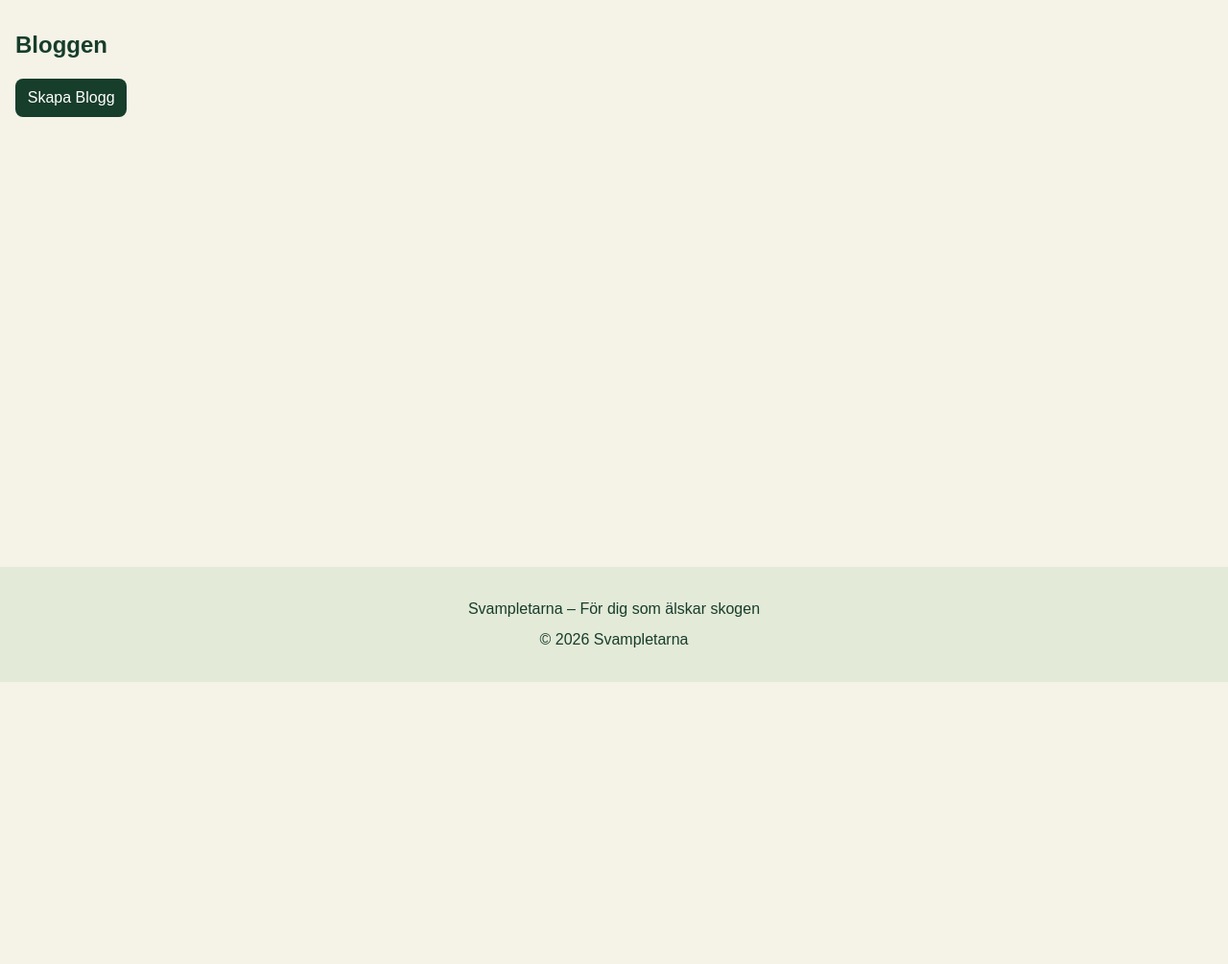
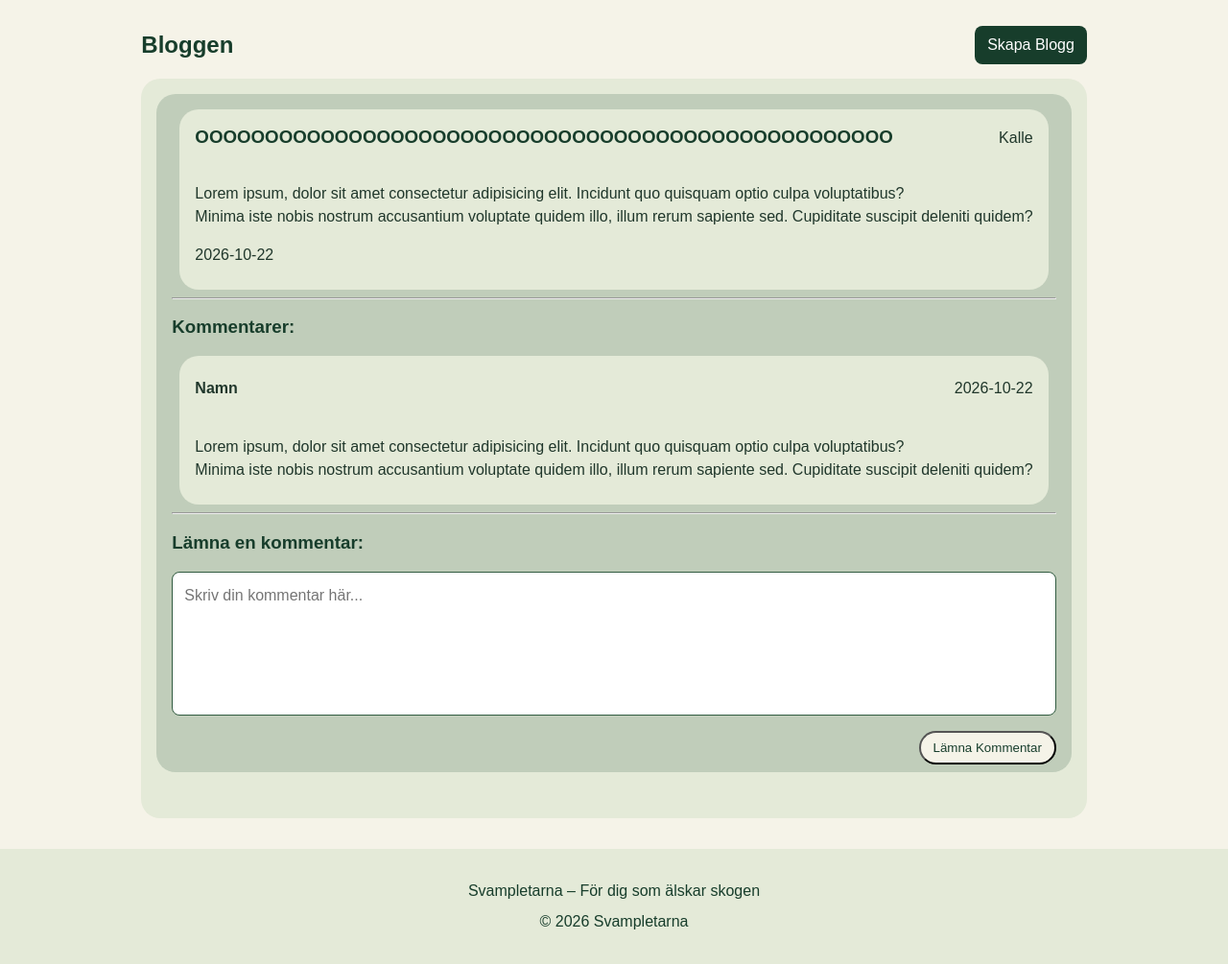
Before and after one commit to EmptyHat42/typescript_blog, a website: page HTML/blogg.html in a window 1280 px wide. Shown: the part 89-1094 px from the top of the page at 96% size. Before the commit the page ends 800 px from the top, so only its background shows below. Drawn offline with Linux system fonts and the light colour scheme.

Commit message:
Started TS coding. done with getting info from forms documents and saving in LocalStorage.

```diff
--- a/CSS/blogg.css
+++ b/CSS/blogg.css
@@ -0,0 +1,92 @@
+main{
+    margin-left: auto;
+    margin-right: auto;
+}
+
+.separator{
+    display: flex;
+    justify-content: space-between;
+    align-items:center;
+    margin-left: 1rem;
+    margin-right: 1rem;
+}
+
+.separator > a{
+    align-content: center;
+    height: fit-content;
+}
+
+.separator-two{
+    display: flex;
+    justify-content: space-between;
+    align-items:center;
+}
+
+
+#allBlogPosts{
+    background-color: var(--lightgreen);
+    border-radius: 20px;
+    padding: 1rem;
+    margin-left: 1rem;
+    margin-right: 1rem;
+    margin-bottom: 2rem;
+}
+
+.blog-post{
+    background-color: rgb(49, 91, 64, 20%);
+    border-radius: 20px;
+    padding: 0.5rem;
+    padding-left: 1rem;
+    padding-right: 1rem;
+    margin-bottom: 2rem;
+}
+
+.text-section{
+    background-color: var(--lightgreen);
+    border-radius: 20px;
+    padding-left: 1rem;
+    padding-right: 1rem;
+    padding-bottom: 0.5rem;
+    margin: 0.5rem;
+}
+
+form > p{
+    display: flex;
+    flex-direction: column;
+}
+
+form > p > textarea {
+    border-radius: 8px;
+    border: 1px solid var(--green);
+    padding: 0.75rem;
+    font: inherit;
+    height: 150px;
+    width: 100%;
+    resize: none;
+    box-sizing: border-box;
+}
+
+form > p:last-child {
+    margin-bottom: 0;
+    width: auto;
+    align-self: flex-end;
+    align-items: flex-end;
+}
+
+form > p:last-child > input {
+    background-color: var(--cream);
+    color: var(--darkgreen);
+    padding-left: 0.8rem;
+    padding-right: 0.8rem;
+    padding-top: 0.5rem;
+    padding-bottom: 0.5rem;
+    border-radius: 2rem;
+    display: inline-block;
+    text-decoration: none;
+    cursor: pointer;
+}
+
+form > p:last-child > input:hover {
+    background-color: var(--darkgreen);
+    color: var(--white);
+}
--- a/CSS/skapa_blogg.css
+++ b/CSS/skapa_blogg.css
@@ -26,6 +26,7 @@ form {
     background-color: var(--lightgreen);
     border-radius: 20px;
     box-sizing: border-box;
+    margin-bottom: 2rem;
 }
 
 form > h2 {
--- a/HTML/blogg.html
+++ b/HTML/blogg.html
@@ -8,8 +8,8 @@
     <link rel="stylesheet" href="../CSS/app.css" />
     <link rel="stylesheet" href="../CSS/blogg.css" />
     <link rel="stylesheet" href="https://cdnjs.cloudflare.com/ajax/libs/font-awesome/7.3.1/css/all.min.css" />
-    <script src="../JS/blogg.js" defer></script>
-    <script src="../JS/nav.js" defer></script>
+    <script type="module" src="../JS/blog.js" defer></script>
+    <script src="../JS/loggedIn.js" defer></script>
 </head>
 
 <body>
@@ -48,8 +48,57 @@
         </nav>
     </header>
     <main>
-        <h2>Bloggen</h2>
-        <a href="skapa_blogg.html" class="redirect-button">Skapa Blogg</a>
+        <div class="separator">
+            <h2>Bloggen</h2>
+            <a href="skapa_blogg.html" class="redirect-button">Skapa Blogg</a>
+        </div>
+        <section id="allBlogPosts">
+            <section class="blog-post">
+                <section class="text-section">
+                    <div class="separator-two">
+                        <h3>OOOOOOOOOOOOOOOOOOOOOOOOOOOOOOOOOOOOOOOOOOOOOOOOOO</h3>
+                        <p>Kalle</p>
+                    </div>
+                    <p>Lorem ipsum, dolor sit amet consectetur adipisicing elit. Incidunt quo quisquam optio culpa
+                        voluptatibus? <br>
+                        Minima iste nobis nostrum accusantium voluptate quidem illo, illum rerum sapiente sed.
+                        Cupiditate
+                        suscipit deleniti quidem?
+                    </p>
+                    <p>2026-10-22</p>
+                </section>
+                <hr>
+                <section class="commentSectionRead">
+                    <h3>Kommentarer:</h3>
+                    <section class="text-section">
+                        <div class="separator-two">
+                            <h4>Namn</h4>
+                            <p>2026-10-22</p>
+                        </div>
+                        <p>Lorem ipsum, dolor sit amet consectetur adipisicing elit. Incidunt quo quisquam optio culpa
+                            voluptatibus? <br>
+                            Minima iste nobis nostrum accusantium voluptate quidem illo, illum rerum sapiente sed.
+                            Cupiditate
+                            suscipit deleniti quidem?
+                        </p>
+                    </section>
+                </section>
+                <hr>
+                <section class="commentSectionWrite">
+                    <h3>Lämna en kommentar:</h3>
+                    <form class="commentHere">
+                        <p>
+                            <label for="comment"></label>
+                            <textarea id="comment" name="comment" rows="20" placeholder="Skriv din kommentar här..."
+                                required></textarea>
+                        </p>
+                        <p>
+                            <input type="submit" value="Lämna Kommentar">
+                        </p>
+                    </form>
+                </section>
+            </section>
+        </section>
     </main>
     <footer>
         <p>Svampletarna – För dig som älskar skogen</p>
--- a/JS/blog.js
+++ b/JS/blog.js
@@ -1,2 +1,54 @@
+const createBlogRef = document.querySelector("#createBlog");
+function init() {
+    if (createBlogRef) {
+        createBlogRef.addEventListener("submit", saveBlog);
+    }
+}
+window.onload = init;
+const maxPosts = 5;
+function saveBlog(event) {
+    event.preventDefault();
+    const savedPosts = localStorage.getItem("blogPosts");
+    const blogPosts = savedPosts ? JSON.parse(savedPosts) : [];
+    const titleInput = document.querySelector("#Title");
+    const textInput = document.querySelector("#blogText");
+    console.log(blogPosts);
+    if (blogPosts.length < maxPosts) {
+        if (titleInput && textInput) {
+            const title = titleInput.value;
+            const text = textInput.value;
+            const newPost = new BlogPost(title, text);
+            blogPosts.push(newPost);
+            try {
+                localStorage.setItem("blogPosts", JSON.stringify(blogPosts));
+                console.log("Blog post saved!", blogPosts);
+            }
+            catch (error) {
+                console.error("Could not save blog post:", error);
+                alert("Kunde inte spara blogginlägget.");
+            }
+        }
+    }
+    else {
+        alert("Du kan inte skapa fler blogginlägg. Ta bort några och försök igen.");
+    }
+}
+class BlogPost {
+    constructor(title, text) {
+        this.title = title;
+        this.user = localStorage.getItem("loginName") ?? "Okänd användare";
+        this.text = text;
+        this.date = new Date().toLocaleDateString("sv-SE");
+        this.comments = [];
+        this.id = crypto.randomUUID();
+    }
+}
+class Comment {
+    constructor(text) {
+        this.user = localStorage.getItem("loginName") ?? "Okänd användare";
+        this.text = text;
+        this.date = new Date().toLocaleDateString("sv-SE");
+    }
+}
 export {};
 //# sourceMappingURL=blog.js.map
--- a/JS/svamp_risker.js
+++ b/JS/svamp_risker.js
@@ -1,4 +1,4 @@
-let articleSectionRef
+let articleSectionRef;
 
 function init(){
     articleSectionRef = document.getElementById("articles"); // Hämta data från element med id "articles" //
```
Also changed, not shown: HTML/index.html (+1 -1 lines), HTML/mina_svampar.html (+1 -1 lines), HTML/skapa_blogg.html (+4 -7 lines), HTML/svamp_risker.html (+1 -1 lines), TS/blog.ts (+71 -0 lines), JS/loggedIn.js (renamed from JS/nav.js), 1 other file.
